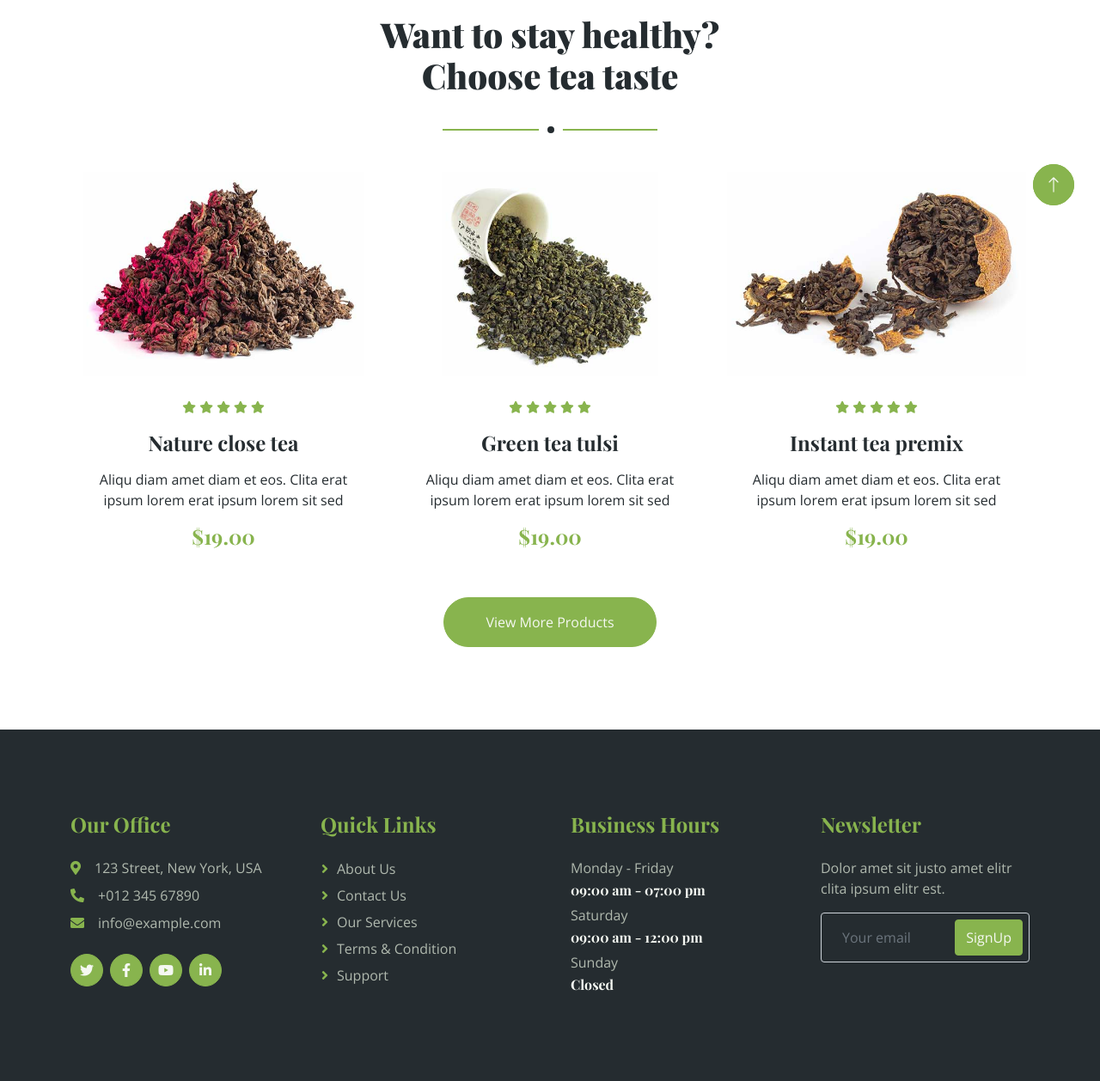
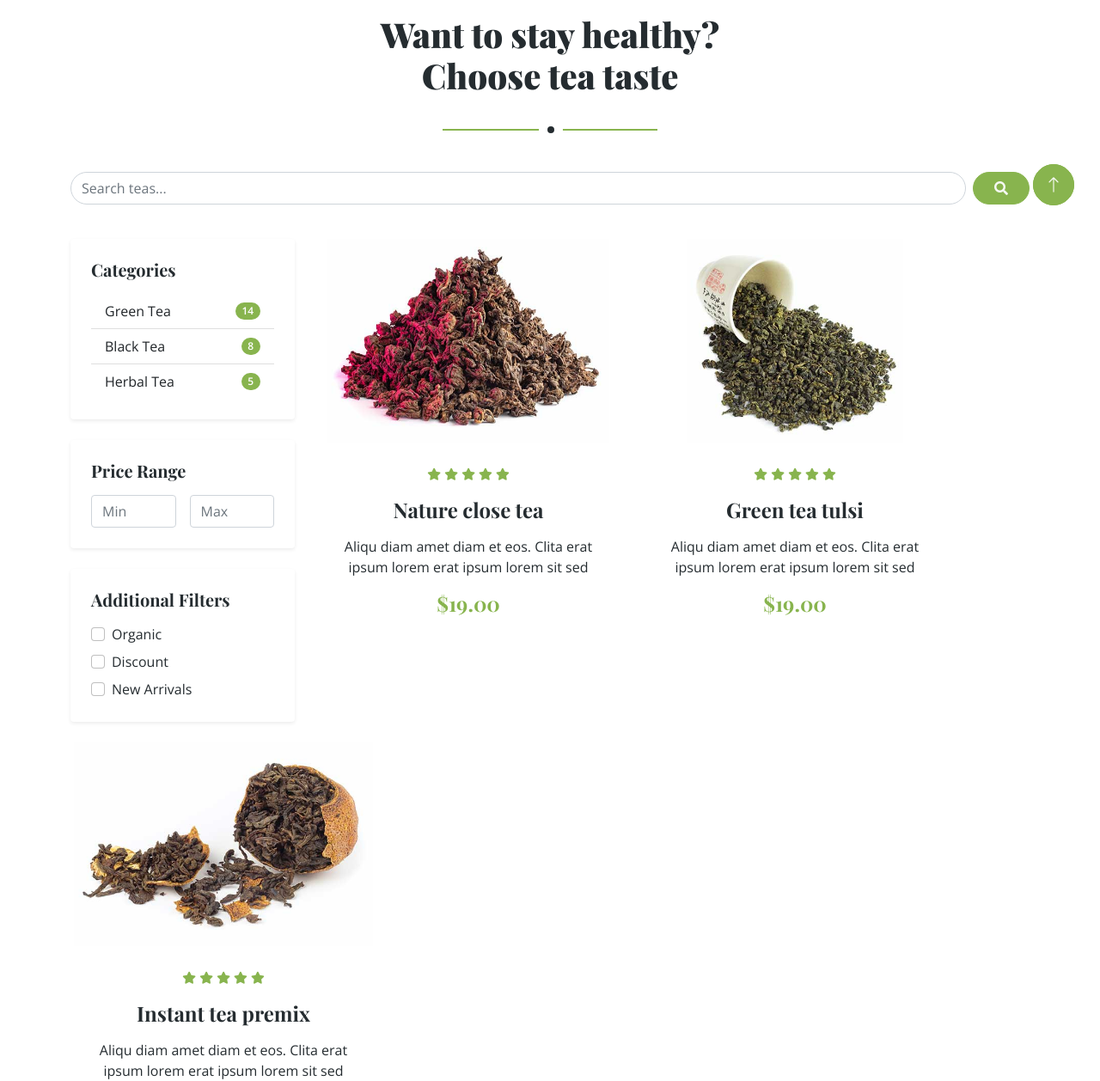
Before and after one commit to 7-lim/EL_FIRMA, a Symfony app: template templates/store.html.twig in a window 1280 px wide. Shown: the part 531-1789 px from the top of the page at 86% size. Run offline with Twig, Linux system fonts and the light colour scheme; the template is opened without the code that fills it, so the values that code supplies are empty; style sheets or scripts are compiled from the project's sources; some libraries are stand-ins or nearby versions.

Commit message:
saving my work before merging with ouma's work

```diff
--- a/templates/base.html.twig
+++ b/templates/base.html.twig
@@ -4,6 +4,11 @@
         <meta charset="UTF-8" />
         <meta name="viewport" content="width=device-width, initial-scale=1.0" />
         <title>{% block title %}Tea House{% endblock %}</title>
+        <meta charset="utf-8">
+
+    <meta content="width=device-width, initial-scale=1.0" name="viewport">
+    <meta content="" name="keywords">
+    <meta content="" name="description">
 
         {% block css %}
         {#<!-- Google Web Fonts -->#}
--- a/templates/store.html.twig
+++ b/templates/store.html.twig
@@ -27,7 +27,66 @@
                 <p class="fs-5 fw-medium fst-italic text-primary">Online Store</p>
                 <h1 class="display-6">Want to stay healthy? Choose tea taste</h1>
             </div>
-            <div class="row g-4">
+            <!-- Début de la section Filtres et Recherche -->
+        <div class="row mb-4 wow fadeInUp" data-wow-delay="0.1s">
+            <div class="col-md-12">
+                <!-- Barre de recherche -->
+                <div class="input-group mb-3">
+                    <input type="text" class="form-control rounded-pill" placeholder="Search teas...">
+                    <button class="btn btn-primary rounded-pill ms-2 px-4">
+                        <i class="fa fa-search"></i>
+                    </button>
+                </div>
+            </div>
+        </div>
+
+        <div class="row g-4">
+            <!-- Colonne des Filtres -->
+            <div class="col-md-3">
+                <div class="card border-0 shadow-sm rounded-3 p-4 mb-4">
+                    <h5 class="mb-3">Categories</h5>
+                    <div class="list-group list-group-flush">
+                        <a href="#" class="list-group-item list-group-item-action d-flex justify-content-between align-items-center">
+                            Green Tea
+                            <span class="badge bg-primary rounded-pill">14</span>
+                        </a>
+                        <a href="#" class="list-group-item list-group-item-action d-flex justify-content-between align-items-center">
+                            Black Tea
+                            <span class="badge bg-primary rounded-pill">8</span>
+                        </a>
+                        <a href="#" class="list-group-item list-group-item-action d-flex justify-content-between align-items-center">
+                            Herbal Tea
+                            <span class="badge bg-primary rounded-pill">5</span>
+                        </a>
+                    </div>
+                </div>
+
+                <div class="card border-0 shadow-sm rounded-3 p-4 mb-4">
+                    <h5 class="mb-3">Price Range</h5>
+                    <div class="d-flex justify-content-between">
+                        <input type="number" class="form-control me-2" placeholder="Min">
+                        <input type="number" class="form-control ms-2" placeholder="Max">
+                    </div>
+                </div>
+
+                <div class="card border-0 shadow-sm rounded-3 p-4">
+                    <h5 class="mb-3">Additional Filters</h5>
+                    <div class="form-check mb-2">
+                        <input class="form-check-input" type="checkbox" id="organic">
+                        <label class="form-check-label" for="organic">Organic</label>
+                    </div>
+                    <div class="form-check mb-2">
+                        <input class="form-check-input" type="checkbox" id="discount">
+                        <label class="form-check-label" for="discount">Discount</label>
+                    </div>
+                    <div class="form-check">
+                        <input class="form-check-input" type="checkbox" id="new">
+                        <label class="form-check-label" for="new">New Arrivals</label>
+                    </div>
+                </div>
+            </div>
+
+            <!-- Colonne des Produits -->
                 <div class="col-lg-4 col-md-6 wow fadeInUp" data-wow-delay="0.1s">
                     <div class="store-item position-relative text-center">
                         <img class="img-fluid" src="{{asset('img/store-product-1.jpg')}}" alt="">
```
